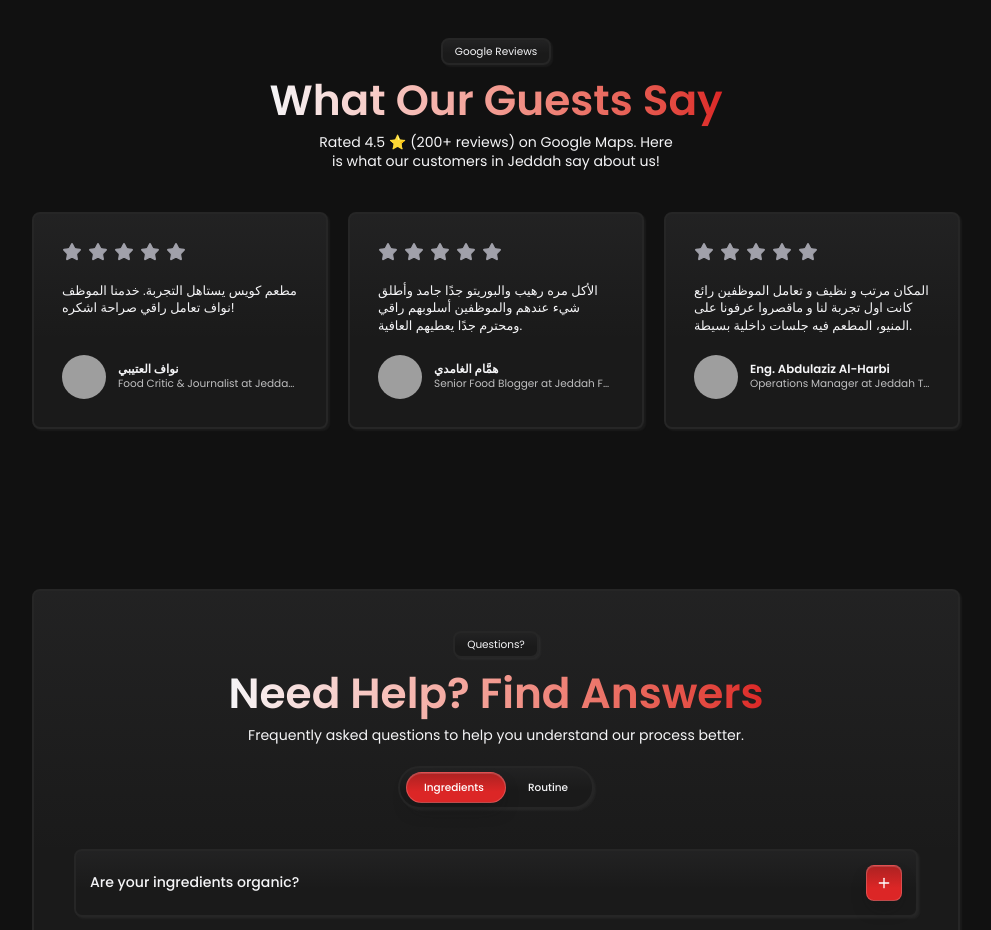
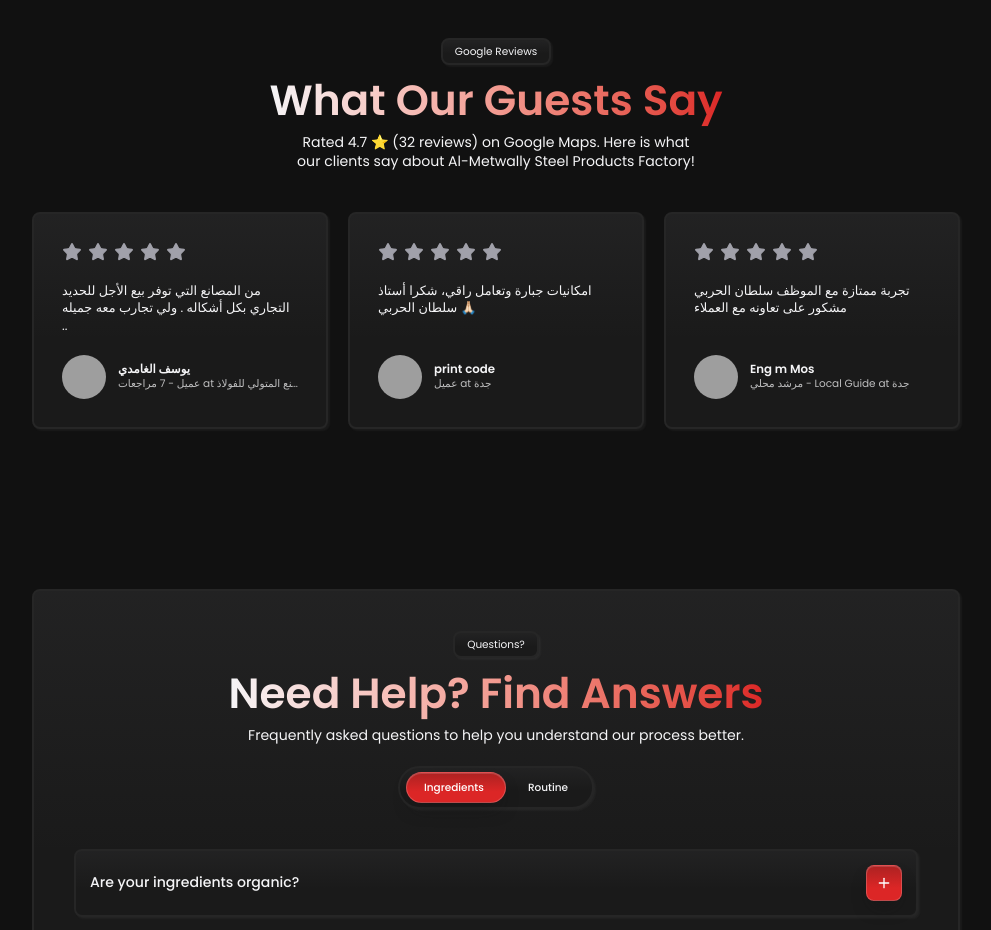
Before and after one commit to dmytro-webild/0d1055c9-068d-47a8-97c2-c89fe256b42e, a React (Vite) app: page / in a window 1280 px wide. Shown: the part 5600-6530 px from the top of the page, without its empty margins (144-1135 px from the left). Built offline with nearby package versions, Linux system fonts and the light colour scheme; grey boxes are pictures that could not be loaded; a web font is replaced by a local one.

Commit message:
Bob AI: Updated testimonials with Al-Metwally Steel customer feedbac

```diff
--- a/src/pages/HomePage/sections/Testimonials.tsx
+++ b/src/pages/HomePage/sections/Testimonials.tsx
@@ -10,28 +10,28 @@
 
 const testimonials = [
   {
-    name: "نواف العتيبي",
-    role: "Food Critic & Journalist",
-    company: "Jeddah Eats",
+    name: "يوسف الغامدي",
+    role: "عميل - 7 مراجعات",
+    company: "مصنع المتولي للفولاذ",
     imageSrc: "https://picsum.photos/seed/963130516/1200/800",
     rating: 5,
-    quote: "مطعم كويس يستاهل التجربة. خدمنا الموظف نواف تعامل راقي صراحة اشكره!"
+    quote: "من المصانع التي توفر بيع الأجل للحديد التجاري بكل أشكاله . ولي تجارب معه جميله .."
   },
   {
-    name: "همَّام الغامدي",
-    role: "Senior Food Blogger",
-    company: "Jeddah Food Guide",
+    name: "print code",
+    role: "عميل",
+    company: "جدة",
     imageSrc: "https://images.unsplash.com/photo-1507003211169-0a1dd7228f2d?auto=format&fit=crop&w=400&q=80",
     rating: 5,
-    quote: "الأكل مره رهيب والبوريتو جدًا جامد وأطلق شيء عندهم والموظفين أسلوبهم راقي ومحترم جدًا يعطيهم العافية."
+    quote: "امكانيات جبارة وتعامل راقي، شكرا أستاذ سلطان الحربي 🙏🏻"
   },
   {
-    name: "Eng. Abdulaziz Al-Harbi",
-    role: "Operations Manager",
-    company: "Jeddah Tech Hub",
+    name: "Eng m Mos",
+    role: "مرشد محلي - Local Guide",
+    company: "جدة",
     imageSrc: "https://picsum.photos/seed/317638357/1200/800",
     rating: 5,
-    quote: "المكان مرتب و نظيف و تعامل الموظفين رائع كانت اول تجربة لنا و ماقصروا عرفونا على المنيو، المطعم فيه جلسات داخلية بسيطة."
+    quote: "تجربة ممتازة مع الموظف سلطان الحربي مشكور على تعاونه مع العملاء"
   }
 ];
 
@@ -61,7 +61,7 @@
           />
 
           <TextAnimation
-            text={"Rated 4.5 ⭐ (200+ reviews) on Google Maps. Here is what our customers in Jeddah say about us!"}
+            text={"Rated 4.7 ⭐ (32 reviews) on Google Maps. Here is what our clients say about Al-Metwally Steel Products Factory!"}
             variant={"fade-blur"}
             gradientText={false}
             tag="p"
```
